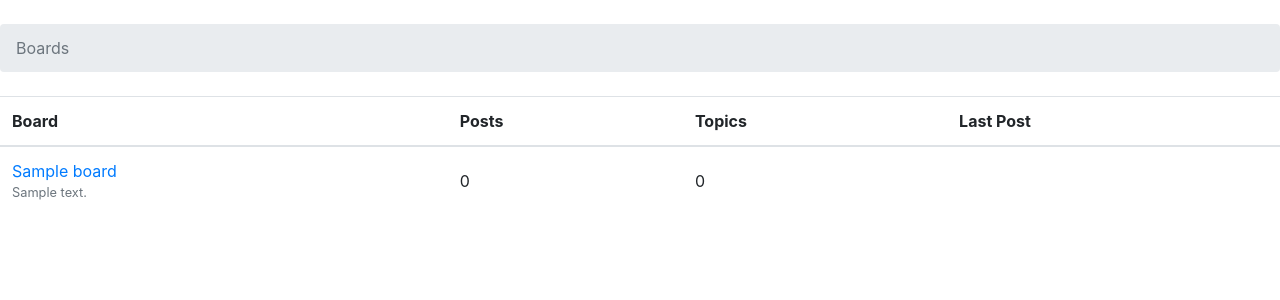
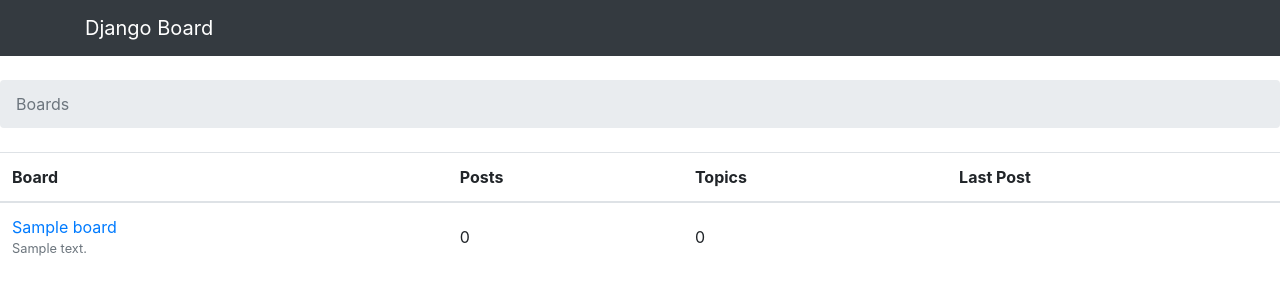
Before and after one commit to agnieshkaj/django-simple-is-better-than-complex, a Django app: page / in a window 1280 px wide. Shown: the top 300 px of the page. Run offline with Django 3.2, Linux system fonts and the light colour scheme; tables that the repository leaves empty hold one stand-in row (values such as "Sample post"); some libraries are stand-ins or nearby versions.

Commit message:
creating navbar

```diff
--- a/triningproject/templates/base.html
+++ b/triningproject/templates/base.html
@@ -6,6 +6,13 @@
     <link rel="stylesheet" href="{% static 'css/bootstrap.min.css' %}">
 </head>
 <body>
+
+  <nav class="navbar navbar-expand-lg navbar-dark bg-dark">
+    <div class="container">
+      <a class="navbar-brand" href="{% url 'home' %}">Django Board</a>
+    </div>
+  </nav>
+
   <div class="conatiner">
     <ol class="breadcrumb my-4">
       {% block breadcrumb %}
```
